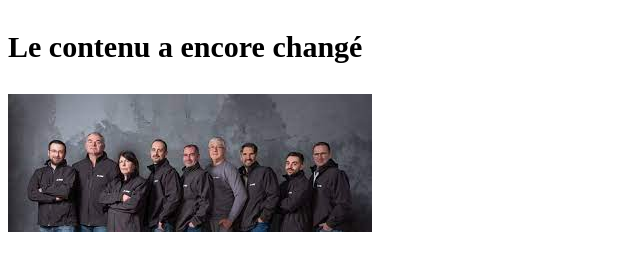
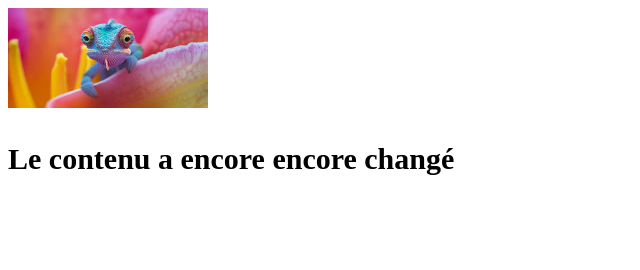
Before and after one commit to jdonat/commevousvoulez, a plain HTML site: page index.html in a window 1280 px wide. Shown: the whole page, without its empty margins (0-640 px from the left). Drawn offline with Linux system fonts and the light colour scheme.

Commit message:
Fourth commit

```diff
--- a/css/styles.css
+++ b/css/styles.css
@@ -1,5 +1,6 @@
 .image {
-
+   width: 200px;
+   height: 100px;
 }
 p {
    font-size: 30px;
--- a/index.html
+++ b/index.html
@@ -7,8 +7,10 @@
     <link rel="stylesheet" href="css/styles.css" />
   </head>
   <body>
-    <p>Le contenu a encore changé</p>
-    <img class="image" src="img/images.jpeg" />
-    <script src="js/script.js"></script>
+    <img class="image" src="img/kameleon.jpeg" />
+
+    <p>Le contenu a encore encore changé</p>
+
+    <script src="js/scriptjs.js"></script>
   </body>
 </html>
```
Also changed, not shown: img/kameleon.jpeg (added), js/scriptjs.js (renamed from js/script.js).
